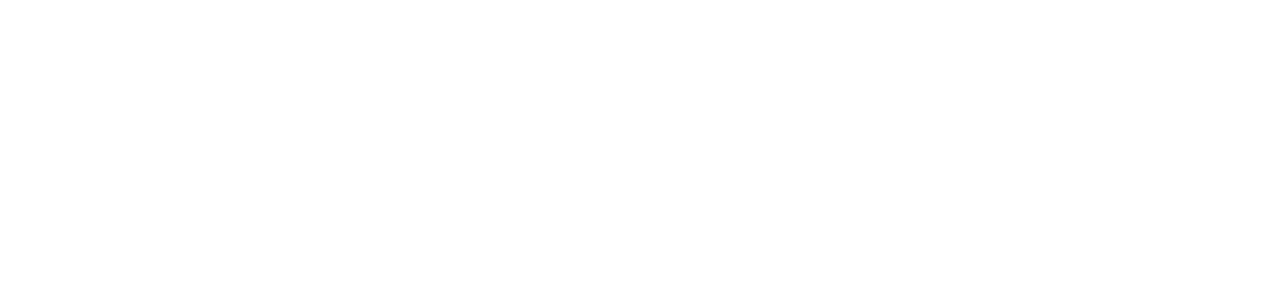
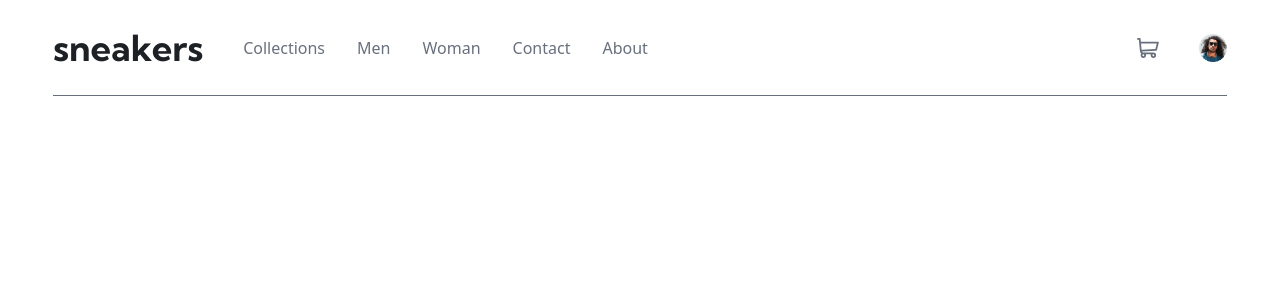
Before and after one commit to mdayat/ecommerce-product-page-main, a Next.js app: page / in a window 1280 px wide. Shown: the top 300 px of the page. Built offline with nearby package versions, Linux system fonts and the light colour scheme.

Commit message:
Complete responsive Navbar.

```diff
--- /dev/null
+++ b/app/components/Navbar/NavbarLinks/index.tsx
@@ -0,0 +1,163 @@
+import { Dispatch, MouseEvent, SetStateAction } from "react";
+import Link from "next/link";
+
+import CloseIcon from "@icons/icon-close.svg";
+
+interface NavbarLinksProps {
+  device: "MOBILE" | "DESKTOP";
+  setIsMenuClicked?: Dispatch<SetStateAction<boolean>>;
+}
+
+const NavbarLinks = ({
+  device = "DESKTOP",
+  setIsMenuClicked = () => {},
+}: NavbarLinksProps) => {
+  console.log("LINKS");
+
+  const handleLinkBorderOnMouseEnter = (
+    event: MouseEvent<HTMLAnchorElement>
+  ) => {
+    const parentElement = event.currentTarget.parentElement;
+
+    parentElement?.classList.remove("border-transparent");
+    parentElement?.classList.add("border-primary-orange");
+
+    return;
+  };
+
+  const handleLinkBorderOnMouseOut = (event: MouseEvent<HTMLAnchorElement>) => {
+    const parentElement = event.currentTarget.parentElement;
+
+    parentElement?.classList.remove("border-primary-orange");
+    parentElement?.classList.add("border-transparent");
+
+    return;
+  };
+
+  return (
+    <>
+      {device === "DESKTOP" ? (
+        <nav className="h-full hidden tablet:grid place-items-center">
+          <ul className="group h-full flex justify-between items-center tablet:gap-x-4 laptop:gap-x-6 desktop:gap-x-8">
+            <li className="h-full grid place-items-center duration-300 ease-in-out pt-1 border-b-4 border-transparent">
+              <Link href="#">
+                <a
+                  className="text-neutral-darkGrayishBlue duration-300 ease-in-out tablet:text-sm laptop:text-base"
+                  onMouseEnter={handleLinkBorderOnMouseEnter}
+                  onMouseOut={handleLinkBorderOnMouseOut}
+                >
+                  Collections
+                </a>
+              </Link>
+            </li>
+
+            <li className="h-full grid place-items-center duration-300 ease-in-out pt-1 border-b-4 border-transparent">
+              <Link href="#">
+                <a
+                  className="text-neutral-darkGrayishBlue duration-300 ease-in-out tablet:text-sm laptop:text-base"
+                  onMouseEnter={handleLinkBorderOnMouseEnter}
+                  onMouseOut={handleLinkBorderOnMouseOut}
+                >
+                  Men
+                </a>
+              </Link>
+            </li>
+
+            <li className="h-full grid place-items-center duration-300 ease-in-out pt-1 border-b-4 border-transparent">
+              <Link href="#">
+                <a
+                  className="text-neutral-darkGrayishBlue duration-300 ease-in-out tablet:text-sm laptop:text-base"
+                  onMouseEnter={handleLinkBorderOnMouseEnter}
+                  onMouseOut={handleLinkBorderOnMouseOut}
+                >
+                  Woman
+                </a>
+              </Link>
+            </li>
+
+            <li className="h-full grid place-items-center duration-300 ease-in-out pt-1 border-b-4 border-transparent">
+              <Link href="#">
+                <a
+                  className="text-neutral-darkGrayishBlue duration-300 ease-in-out tablet:text-sm laptop:text-base"
+                  onMouseEnter={handleLinkBorderOnMouseEnter}
+                  onMouseOut={handleLinkBorderOnMouseOut}
+                >
+                  Contact
+                </a>
+              </Link>
+            </li>
+
+            <li className="h-full grid place-items-center duration-300 ease-in-out pt-1 border-b-4 border-transparent">
+              <Link href="#">
+                <a
+                  className="text-neutral-darkGrayishBlue duration-300 ease-in-out tablet:text-sm laptop:text-base"
+                  onMouseEnter={handleLinkBorderOnMouseEnter}
+                  onMouseOut={handleLinkBorderOnMouseOut}
+                >
+                  About
+                </a>
+              </Link>
+            </li>
+          </ul>
+        </nav>
+      ) : (
+        <nav className="fixed top-0 bottom-0 left-0 w-[60vw] bg-neutral-white after:absolute after:top-0 after:bottom-0 after:w-[40vw] after:ml-[60vw] after:bg-neutral-black after:bg-opacity-70">
+          <button
+            type="button"
+            aria-label="Close SideBar Button"
+            className="grid place-items-center h-16 pl-4 mobile:pl-5"
+            onClick={() => setIsMenuClicked(false)}
+          >
+            <i aria-label="Close Icon">
+              <CloseIcon />
+            </i>
+          </button>
+
+          <ul className="flex flex-col justify-between gap-y-2.5 pl-4 mobile:pl-5">
+            <li>
+              <Link href="#">
+                <a className="text-sm font-bold text-neutral-veryVarkBlue">
+                  Collections
+                </a>
+              </Link>
+            </li>
+
+            <li>
+              <Link href="#">
+                <a className="text-sm font-bold text-neutral-veryVarkBlue">
+                  Men
+                </a>
+              </Link>
+            </li>
+
+            <li>
+              <Link href="#">
+                <a className="text-sm font-bold text-neutral-veryVarkBlue">
+                  Woman
+                </a>
+              </Link>
+            </li>
+
+            <li>
+              <Link href="#">
+                <a className="text-sm font-bold text-neutral-veryVarkBlue">
+                  Contact
+                </a>
+              </Link>
+            </li>
+
+            <li>
+              <Link href="#">
+                <a className="text-sm font-bold text-neutral-veryVarkBlue">
+                  About
+                </a>
+              </Link>
+            </li>
+          </ul>
+        </nav>
+      )}
+    </>
+  );
+};
+
+export { NavbarLinks };
--- /dev/null
+++ b/app/components/Navbar/TopNavbar/index.tsx
@@ -0,0 +1,82 @@
+import { ReactNode, useState } from "react";
+import Image from "next/image";
+import Link from "next/link";
+
+import { NavbarLinks } from "../NavbarLinks";
+import { useBreakpoint } from "app/hooks";
+
+import AvatarImage from "@images/image-avatar.png";
+import CartIcon from "@icons/icon-cart.svg";
+import MenuIcon from "@icons/icon-menu.svg";
+
+interface TopNavbarProps {
+  children?: ReactNode;
+}
+
+const TopNavbar = ({ children }: TopNavbarProps) => {
+  const [isMenuClicked, setIsMenuClicked] = useState(false);
+
+  const { breakpoint } = useBreakpoint();
+
+  if (breakpoint.size === "DESKTOP") isMenuClicked && setIsMenuClicked(false);
+
+  return (
+    <section className="w-11/12 mx-auto flex justify-between items-center h-16 tablet:h-24 tablet:border-b-[1px] tablet:border-neutral-darkGrayishBlue">
+      <div className="h-full flex justify-between items-center gap-x-4 tablet:gap-x-6 laptop:gap-x-8 desktop:gap-x-10">
+        {!isMenuClicked && (
+          <button
+            type="button"
+            aria-label="Open SideBar Button"
+            className="mt-1 tablet:hidden"
+            onClick={() => setIsMenuClicked(true)}
+          >
+            <i aria-label="Menu Icon">
+              <MenuIcon />
+            </i>
+          </button>
+        )}
+
+        {!isMenuClicked && (
+          <h2 className="font-kumbhSans font-bold text-neutral-veryVarkBlue text-2xl laptop:text-3xl desktop:text-4xl">
+            <Link href="#">
+              <a>sneakers</a>
+            </Link>
+          </h2>
+        )}
+
+        {children}
+
+        {isMenuClicked && breakpoint.size === "MOBILE" && (
+          <NavbarLinks device="MOBILE" setIsMenuClicked={setIsMenuClicked} />
+        )}
+      </div>
+
+      <div className="flex justify-between items-center gap-x-4 tablet:gap-x-6 laptop:gap-x-8 desktop:gap-x-10">
+        <button type="button" aria-label="Cart Toggle Button">
+          <i aria-label="Cart Icon">
+            <CartIcon />
+          </i>
+        </button>
+
+        <figure
+          className={`${isMenuClicked && "-z-10"} grid place-items-center`}
+        >
+          <button
+            type="button"
+            aria-label="Avatar Profile Button"
+            className="rounded-full w-[28px] tablet:w-[38px] tablet:duration-300 tablet:ease-in-out tablet:hover:ring-2 tablet:hover:ring-primary-orange laptop:w-[42px] desktop:w-[46px]"
+          >
+            <Image
+              src={AvatarImage}
+              alt="Avatar Image"
+              layout="responsive"
+              placeholder="blur"
+            />
+          </button>
+        </figure>
+      </div>
+    </section>
+  );
+};
+
+export { TopNavbar };
--- /dev/null
+++ b/app/components/Navbar/index.ts
@@ -0,0 +1,2 @@
+export * from "./TopNavbar";
+export * from "./NavbarLinks";
--- /dev/null
+++ b/app/components/index.ts
@@ -0,0 +1 @@
+export * from "./Navbar";
--- /dev/null
+++ b/app/hooks/index.ts
@@ -0,0 +1 @@
+export * from "./useBreakpoint";
--- /dev/null
+++ b/app/hooks/useBreakpoint/index.ts
@@ -0,0 +1,44 @@
+import { useEffect, useState } from "react";
+
+interface ViewportSize {
+  width: number;
+  height: number;
+}
+
+interface BreakpointsSize {
+  size: "MOBILE" | "DESKTOP";
+}
+
+const useBreakpoint = () => {
+  const [viewportSize, setviewportSize] = useState<ViewportSize>({
+    width: 0,
+    height: 0,
+  });
+
+  const [breakpoint, setBreakpoint] = useState<BreakpointsSize>({
+    size: "MOBILE",
+  });
+
+  const handleScreenResize = () =>
+    setviewportSize({ width: window.innerWidth, height: window.innerHeight });
+
+  useEffect(() => {
+    if (typeof window === "undefined") return;
+
+    window.addEventListener("resize", handleScreenResize);
+    handleScreenResize();
+    return () => window.removeEventListener("resize", handleScreenResize);
+  }, []);
+
+  useEffect(() => {
+    if (viewportSize.width >= 0 && viewportSize.width < 768) {
+      setBreakpoint({ size: "MOBILE" });
+    } else {
+      setBreakpoint({ size: "DESKTOP" });
+    }
+  }, [viewportSize.width]);
+
+  return { breakpoint, width: viewportSize.width, height: viewportSize.height };
+};
+
+export { useBreakpoint };
--- a/next.config.js
+++ b/next.config.js
@@ -4,6 +4,15 @@
     dirs: ["app", "pages"],
   },
   reactStrictMode: true,
+  webpack(config) {
+    config.module.rules.push({
+      test: /\.svg$/i,
+      issuer: /\.[jt]sx?$/,
+      use: ["@svgr/webpack"],
+    });
+
+    return config;
+  },
 };
 
 module.exports = nextConfig;
--- a/package.json
+++ b/package.json
@@ -22,6 +22,7 @@
     "react-dom": "18.0.0"
   },
   "devDependencies": {
+    "@svgr/webpack": "^6.2.1",
     "@types/node": "17.0.23",
     "@types/react": "17.0.43",
     "@types/react-dom": "17.0.14",
--- a/pages/_document.tsx
+++ b/pages/_document.tsx
@@ -2,7 +2,7 @@
 
 function Document() {
   return (
-    <Html lang="id" className="scroll-smooth">
+    <Html lang="en" className="scroll-smooth">
       <Head>
         <link rel="icon" href="/icons/favicon-32x32.png" />
         <link rel="preconnect" href="https://fonts.googleapis.com" />
@@ -17,7 +17,7 @@
         />
       </Head>
 
-      <body>
+      <body className="bg-neutral-white">
         <Main />
         <NextScript />
       </body>
--- a/pages/index.tsx
+++ b/pages/index.tsx
@@ -1,7 +1,18 @@
 import type { NextPage } from "next";
 
+import { TopNavbar, NavbarLinks } from "@components/Navbar";
+import { useBreakpoint } from "app/hooks";
+
 const Home: NextPage = () => {
-  return <section></section>;
+  const { breakpoint } = useBreakpoint();
+
+  return (
+    <main className="min-h-screen">
+      <TopNavbar>
+        {breakpoint.size === "DESKTOP" && <NavbarLinks device="DESKTOP" />}
+      </TopNavbar>
+    </main>
+  );
 };
 
 export default Home;
--- a/tailwind.config.js
+++ b/tailwind.config.js
@@ -12,6 +12,7 @@
       wide: "1440px",
     },
     colors: {
+      transparent: "transparent",
       primary: {
         orange: "hsl(26, 100%, 55%)",
         paleOrange: "hsl(25, 100%, 94%)",
--- a/tsconfig.json
+++ b/tsconfig.json
@@ -19,6 +19,7 @@
     "noFallthroughCasesInSwitch": true,
     "paths": {
       "@components/*": ["app/components/*"],
+      "@constants": ["app/constants"],
       "@icons/*": ["public/assets/icons/*"],
       "@images/*": ["public/assets/images/*"]
     },
```
Also changed, not shown: 1 other file (tests, documents, lock files or other folders).
